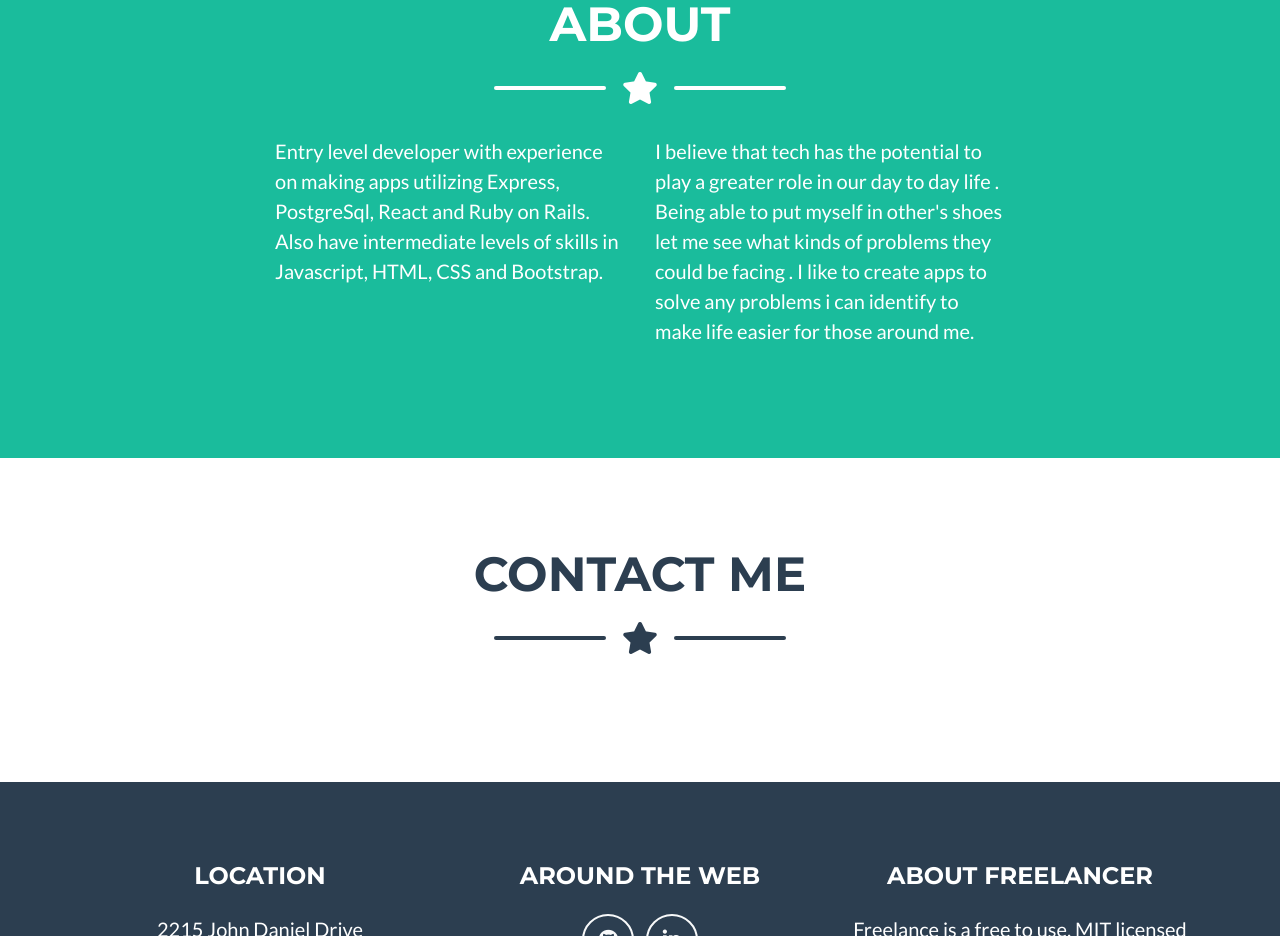
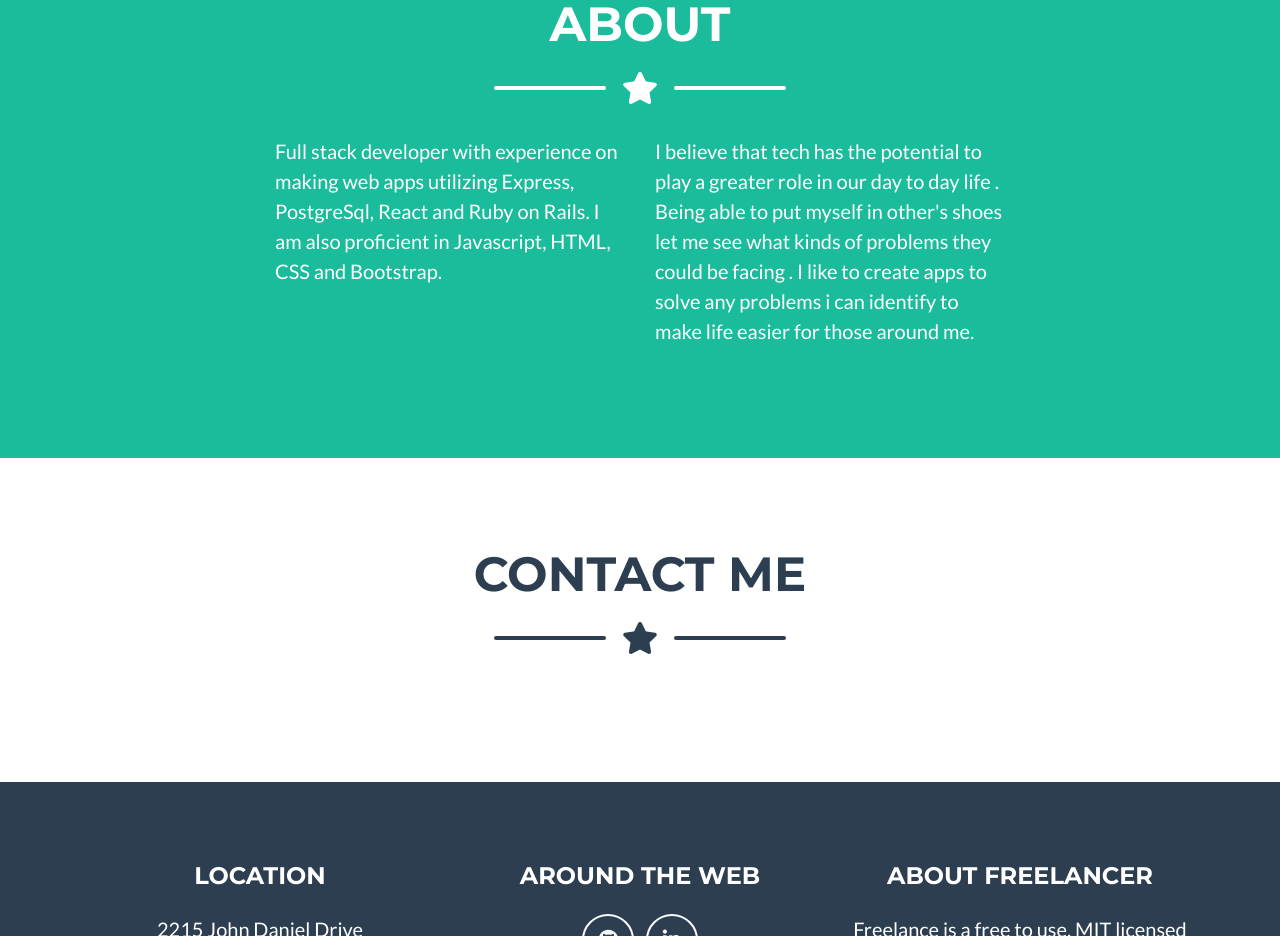
Before and after one commit to lzhenkang/Portfolio-site, a website with bundled scripts: page index.html in a window 1280 px wide. Shown: the part 1660-2596 px from the top of the page. Built offline with nearby package versions, Linux system fonts and the light colour scheme.

Commit message:
changed about me part

```diff
--- a/index.html
+++ b/index.html
@@ -187,9 +187,9 @@
       <!-- About Section Content -->
       <div class="row">
         <div class="col-lg-4 ml-auto">
-          <p class="lead">Entry level developer with experience on making apps utilizing Express,
-          PostgreSql, React and Ruby on Rails. Also have intermediate levels of skills
-          in Javascript, HTML, CSS and Bootstrap.</p>
+          <p class="lead">Full stack developer with experience on making web apps utilizing
+          Express, PostgreSql, React and Ruby on Rails. I am also proficient in
+          Javascript, HTML, CSS and Bootstrap.</p>
         </div>
         <div class="col-lg-4 mr-auto">
           <p class="lead">I believe that tech has the potential to play a greater role in our day to day life .
```
